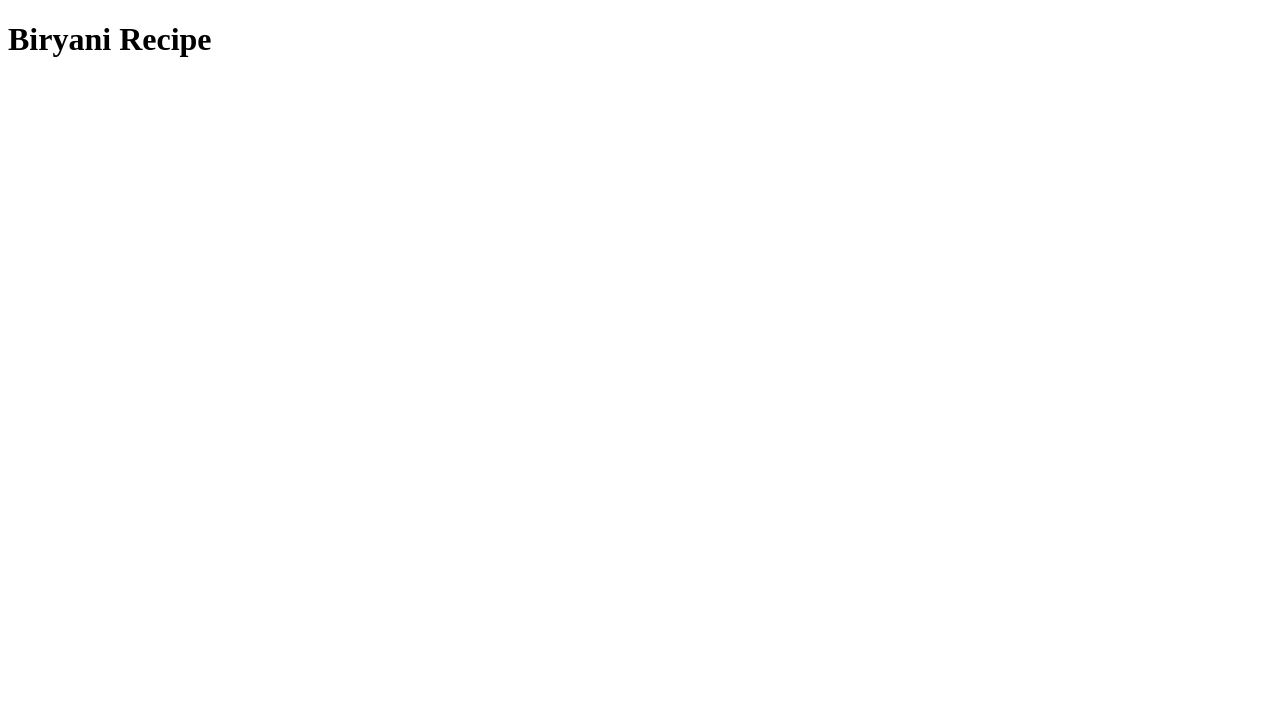
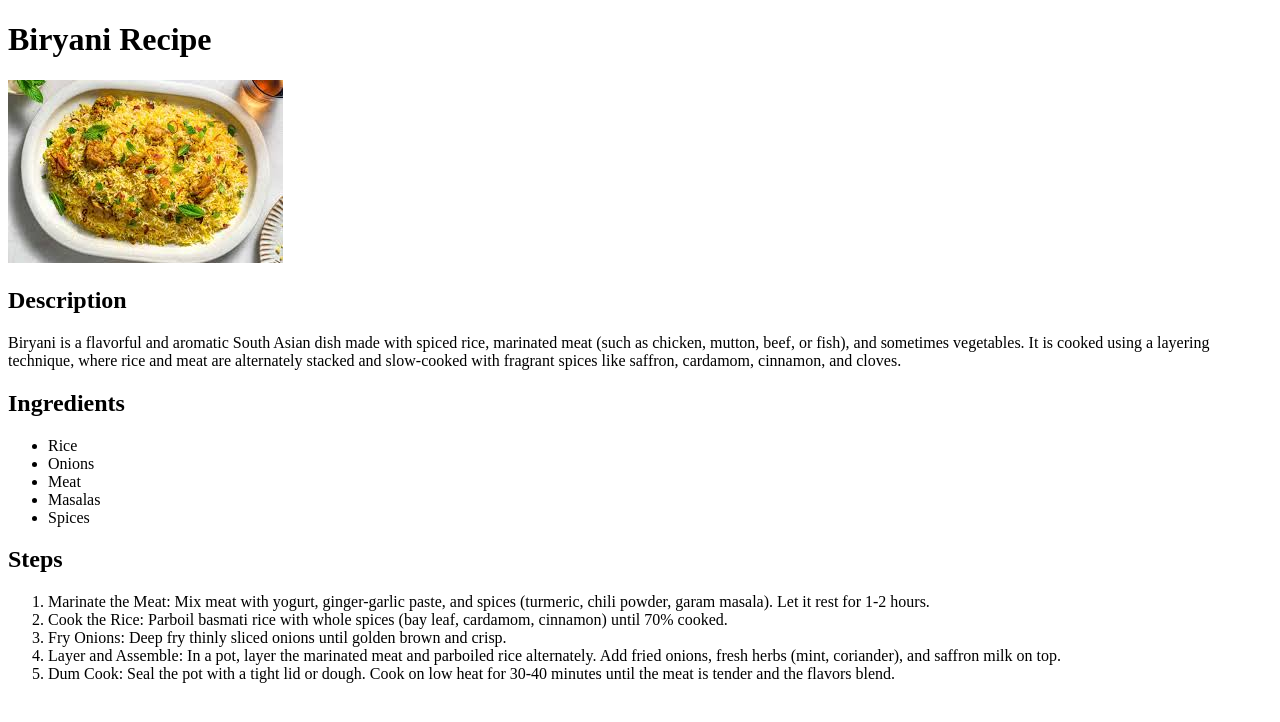
Before and after one commit to vicky785/odin-recipes, a plain HTML site: page recipes/biryani.html in a window 1280 px wide. Drawn offline with Linux system fonts and the light colour scheme.

Commit message:
feat: Add content to biryani page

```diff
--- a/recipes/biryani.html
+++ b/recipes/biryani.html
@@ -6,5 +6,45 @@
   </head>
   <body>
     <h1>Biryani Recipe</h1>
+    <img src="../biryani-img.jpeg" alt="image of biryani" />
+    <h2>Description</h2>
+    <p>
+      Biryani is a flavorful and aromatic South Asian dish made with spiced
+      rice, marinated meat (such as chicken, mutton, beef, or fish), and
+      sometimes vegetables. It is cooked using a layering technique, where rice
+      and meat are alternately stacked and slow-cooked with fragrant spices like
+      saffron, cardamom, cinnamon, and cloves.
+    </p>
+    <h2>Ingredients</h2>
+    <ul>
+      <li>Rice</li>
+      <li>Onions</li>
+      <li>Meat</li>
+      <li>Masalas</li>
+      <li>Spices</li>
+    </ul>
+    <h2>Steps</h2>
+    <ol>
+      <li>
+        Marinate the Meat: Mix meat with yogurt, ginger-garlic paste, and spices
+        (turmeric, chili powder, garam masala). Let it rest for 1-2 hours.
+      </li>
+      <li>
+        Cook the Rice: Parboil basmati rice with whole spices (bay leaf,
+        cardamom, cinnamon) until 70% cooked.
+      </li>
+      <li>
+        Fry Onions: Deep fry thinly sliced onions until golden brown and crisp.
+      </li>
+      <li>
+        Layer and Assemble: In a pot, layer the marinated meat and parboiled
+        rice alternately. Add fried onions, fresh herbs (mint, coriander), and
+        saffron milk on top.
+      </li>
+      <li>
+        Dum Cook: Seal the pot with a tight lid or dough. Cook on low heat for
+        30-40 minutes until the meat is tender and the flavors blend.
+      </li>
+    </ol>
   </body>
 </html>
```
Also changed, not shown: biryani-img.jpeg (added), lasagna-img.jpeg (added).
